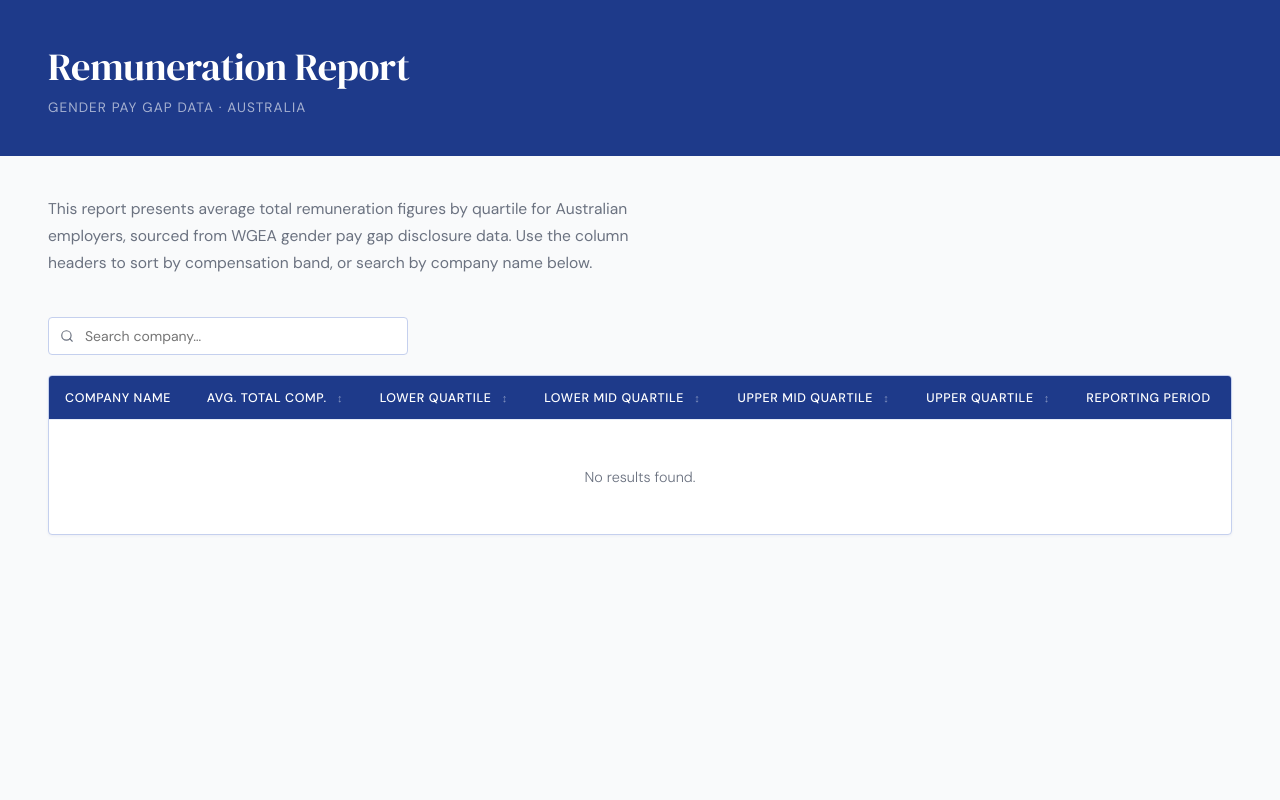
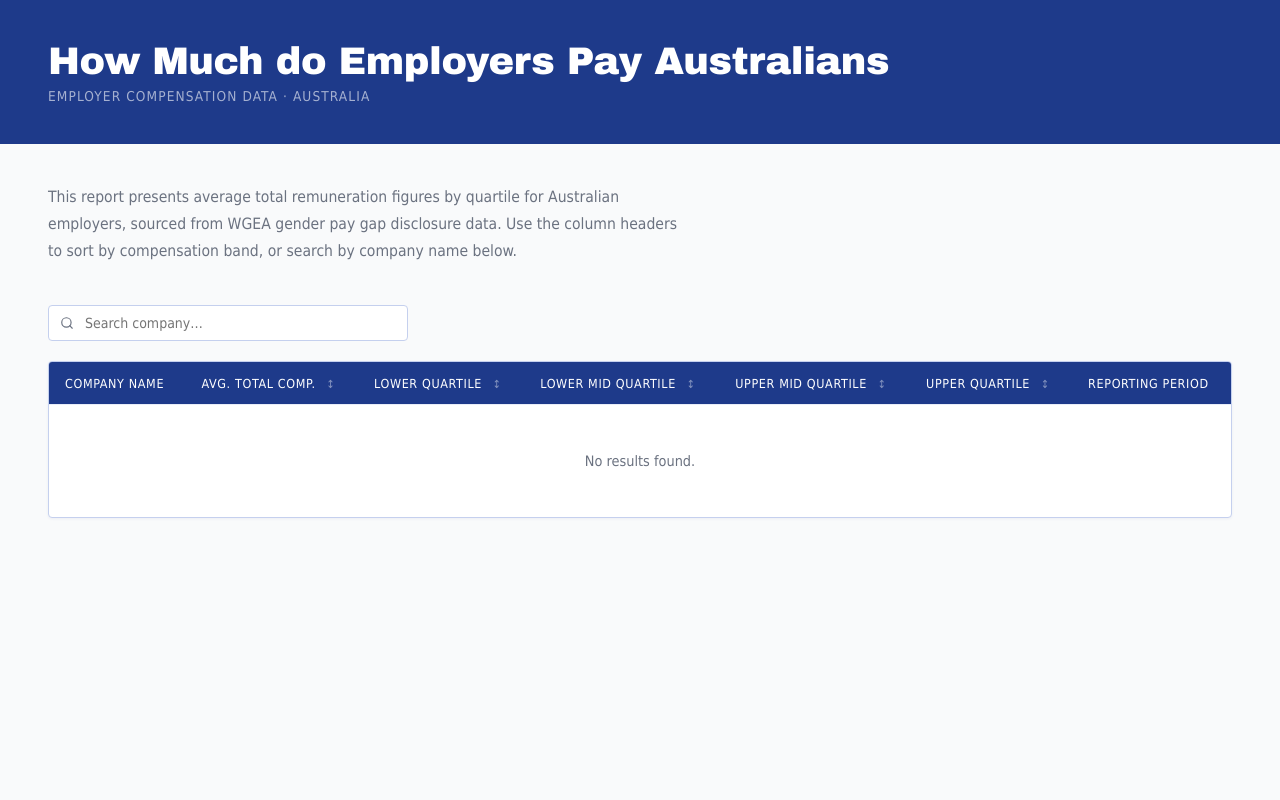
Before and after one commit to MaximilianSocha/highest-paying-companies-aus, a Flask app: page / in a window 1280 px wide. Run offline with Flask 3, Linux system fonts and the light colour scheme; data that the repository does not hold is empty; parts of the project's set-up code (start-up, migrations or seed data) failed here and were passed over.

Commit message:
feature | better fonts

```diff
--- a/backend/templates/index.html
+++ b/backend/templates/index.html
@@ -24,7 +24,7 @@
     }
 
     body {
-      font-family: 'DM Sans', sans-serif;
+      font-family: 'Arial Bold', Tahoma, Geneva, Verdana, sans-serif;
       font-weight: 300;
       background: var(--bg);
       color: var(--text);
@@ -38,7 +38,7 @@
     }
 
     header h1 {
-      font-family: 'DM Serif Display', serif;
+      font-family: 'Arial Black', Tahoma, Geneva, Verdana, sans-serif;
       font-size: clamp(1.6rem, 3vw, 2.4rem);
       color: var(--white);
       font-weight: 400;
@@ -249,8 +249,8 @@
 <body>
 
   <header>
-    <h1>Remuneration Report</h1>
-    <p class="subtitle">Gender pay gap data · Australia</p>
+    <h1>How Much do Employers Pay Australians</h1>
+    <p class="subtitle">Employer Compensation Data · Australia</p>
   </header>
 
   <main>
```
